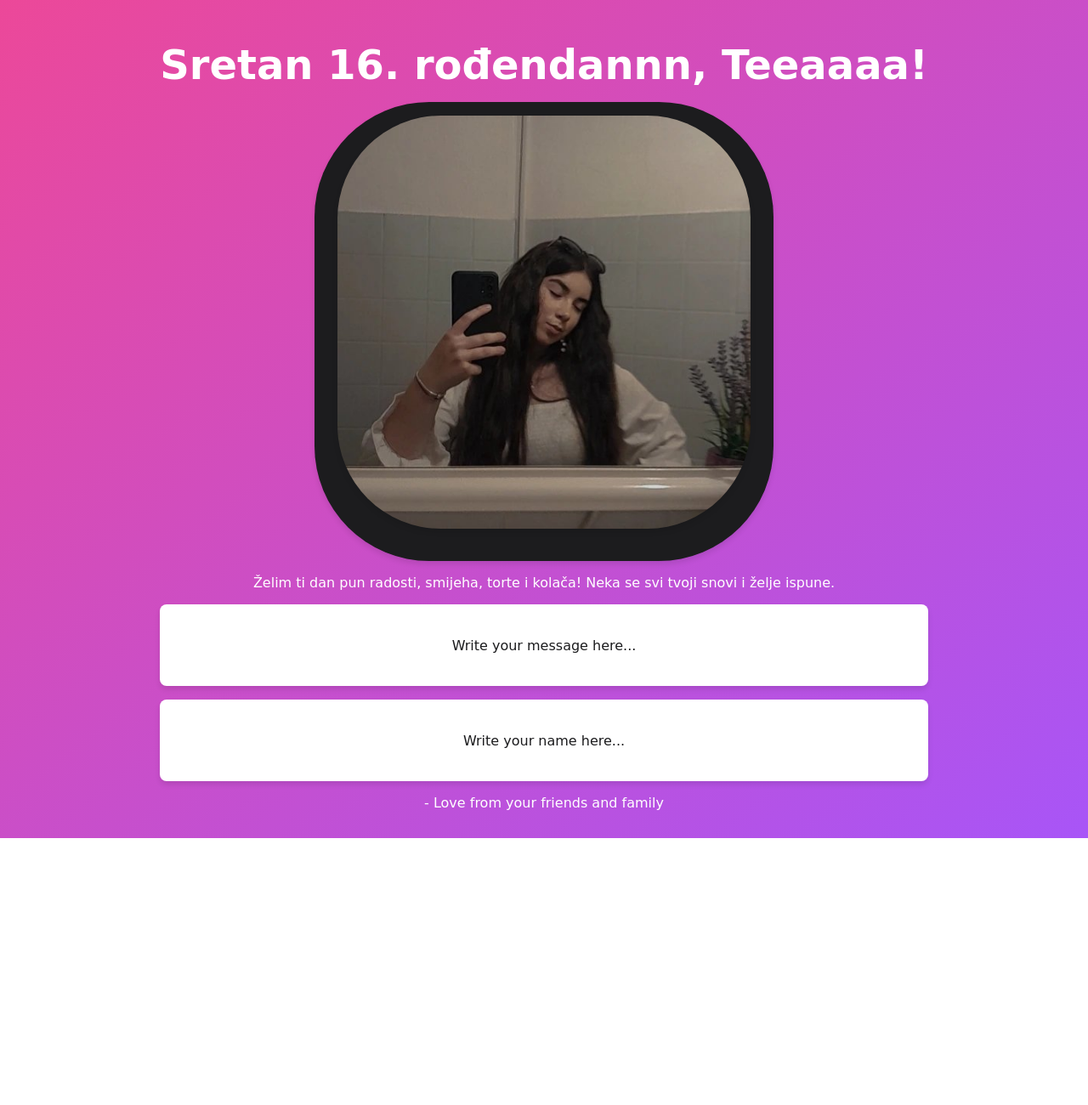
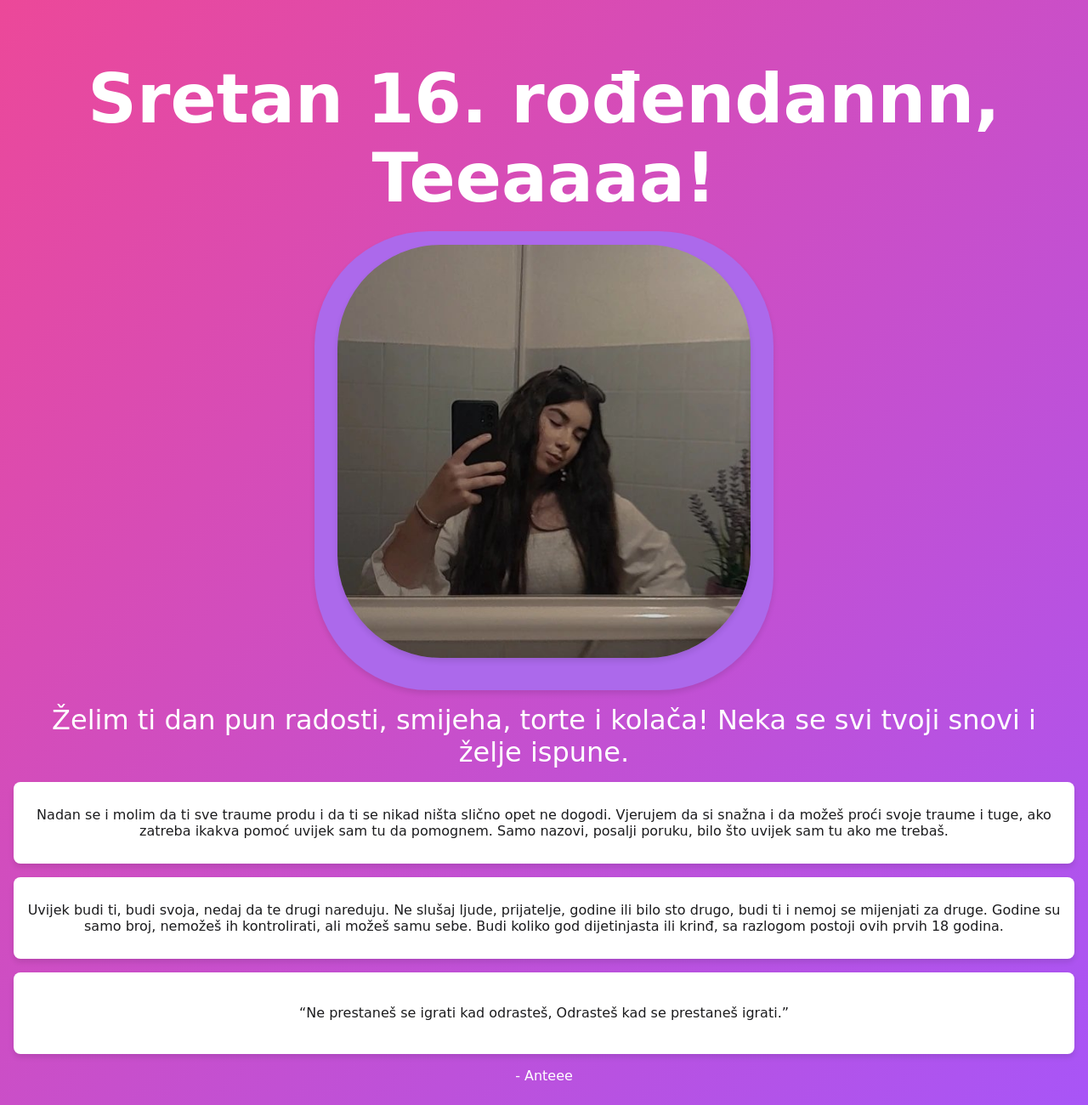
Before and after one commit to Royiex/royiex.github.io, a plain HTML site: page index.html in a window 1280 px wide. Shown: the top 1300 px of the page at 85% size. Before the commit the page ends 986 px from the top, so only its background shows below. Drawn offline with Linux system fonts and the light colour scheme; a web font is replaced by a local one.

Commit message:
Add files via upload

```diff
--- a/index.html
+++ b/index.html
@@ -27,7 +27,7 @@
       }
 
       h1 {
-        font-size: 3rem;
+        font-size: 5rem;
         font-weight: bold;
         margin-bottom: 1rem;
       }
@@ -36,7 +36,7 @@
         border-radius: 25%;
         box-shadow: 0 4px 6px rgba(0, 0, 0, 0.1);
         margin-bottom: 1rem;
-		margin-top: 1rem;
+		  margin-top: 1rem;
         max-width: 90%;
         height: auto;
 	}
@@ -46,16 +46,16 @@
 		margin-left: auto;
 		margin-right: auto;
 		border-radius: 25%;
-        box-shadow: 0 4px 6px rgba(0, 0, 0, 0.1);
-        margin-bottom: 1rem;
+    box-shadow: 0 4px 6px rgba(0, 0, 0, 0.1);
+    margin-bottom: 1rem;
 		width:fit-content;
 		aspect-ratio: 1/1;
-        background-color: #1c1c1e;
+    background-color: #ac69eb;
 
 	  }
 
       .greeting {
-        font-size: 1rem;
+        font-size: 2rem;
         margin: 0 1rem 1rem;
       }
 
@@ -89,12 +89,15 @@
       <div class="birthday-border"><img src="https://github.com/Royiex/royiex.github.io/blob/main/_raljevictea-25062024-0001.jpg?raw=true" class="birthday-img"/></div>
       <p class="greeting">Želim ti dan pun radosti, smijeha, torte i kolača! Neka se svi tvoji snovi i želje ispune.</p>
       <div class="message-box">
-        <p>Write your message here...</p>
+        <p>Nadan se i molim da ti sve traume produ i da ti se nikad ništa slično opet ne dogodi. Vjerujem da si snažna i da možeš proći svoje traume i tuge, ako zatreba ikakva pomoć uvijek sam tu da pomognem. Samo nazovi, posalji poruku, bilo što uvijek sam tu ako me trebaš.</p>
       </div>
       <div class="message-box">
-        <p>Write your name here...</p>
+        <p>Uvijek budi ti, budi svoja, nedaj da te drugi nareduju. Ne slušaj ljude, prijatelje, godine ili bilo sto drugo, budi ti i nemoj se mijenjati za druge. Godine su samo broj, nemožeš ih kontrolirati, ali možeš samu sebe. Budi koliko god dijetinjasta ili krinđ, sa razlogom postoji ovih prvih 18 godina.</p>
       </div>
-      <p class="signature">- Love from your friends and family</p>
+      <div class="message-box">
+        <p>“Ne prestaneš se igrati kad odrasteš, Odrasteš kad se prestaneš igrati.”</p>
+      </div>
+      <p class="signature">- Anteee</p>
     </div>
   </body>
 </html>
```
